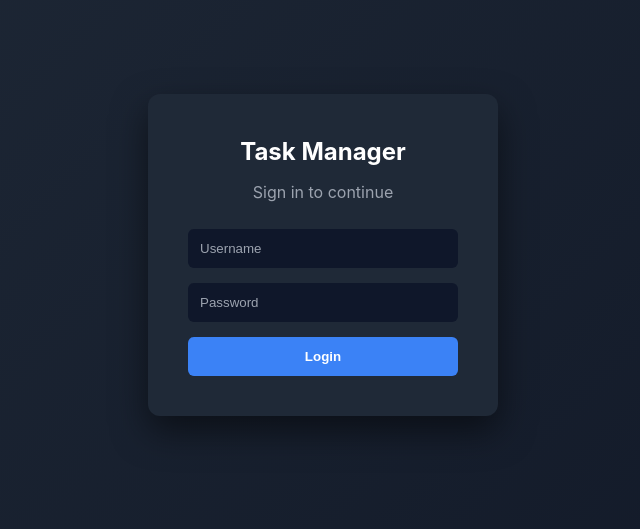
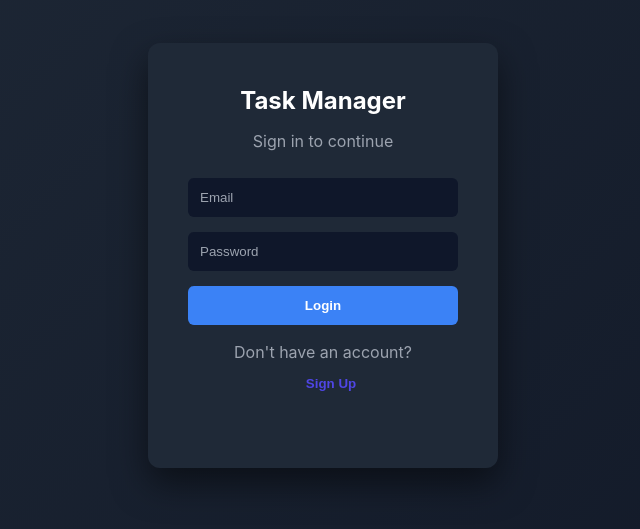
Before and after one commit to Lokeshkarri231/-task-manager-dashboard-, a React (Vite) app: page / in a window 1280 px wide. Shown: the part 145-674 px from the top of the page, without its empty margins (317-957 px from the left). Built offline with nearby package versions, Linux system fonts and the light colour scheme.

Commit message:
Added Supabase auth with signup/login

```diff
--- a/src/pages/Login.jsx
+++ b/src/pages/Login.jsx
@@ -1,38 +1,77 @@
 import React, { useState } from "react";
 import { useNavigate } from "react-router-dom";
 import "../App.css";
+import { supabase } from "../lib/supabaseClient";
+import { signUpUser } from "../services/auth";
 
 function Login() {
-  const [username, setUsername] = useState("");
+  const [isSignup, setIsSignup] = useState(false);
+  const [name, setName] = useState("");
+  const [email, setEmail] = useState("");
   const [password, setPassword] = useState("");
+
   const navigate = useNavigate();
 
-  const handleLogin = (e) => {
+  // 🔐 LOGIN
+  const handleLogin = async (e) => {
     e.preventDefault();
 
-    if (username && password) {
-      localStorage.setItem("isLoggedIn", "true");
+    const { data, error } = await supabase.auth.signInWithPassword({
+      email,
+      password,
+    });
+
+    if (error) {
+      alert(error.message);
+    } else {
+      alert("Login successful 🚀");
       navigate("/dashboard");
-    } else {
-      alert("Please enter username and password");
+    }
+  };
+
+  // 🆕 SIGNUP
+  const handleSignup = async (e) => {
+    e.preventDefault();
+
+    const res = await signUpUser({
+      name,
+      email,
+      password,
+    });
+
+    if (res) {
+      alert("Signup successful 🚀");
+      setIsSignup(false); // switch back to login
     }
   };
 
   return (
     <div className="login-container">
       <div className="login-card">
+        <h2 className="login-title">Task Manager</h2>
+        <p className="login-subtitle">
+          {isSignup ? "Create your account" : "Sign in to continue"}
+        </p>
 
-        <h2 className="login-title">Task Manager</h2>
-        <p className="login-subtitle">Sign in to continue</p>
+        <form onSubmit={isSignup ? handleSignup : handleLogin}>
 
-        <form onSubmit={handleLogin}>
+          {/* Name field only for signup */}
+          {isSignup && (
+            <input
+              className="login-input"
+              type="text"
+              placeholder="Name"
+              value={name}
+              onChange={(e) => setName(e.target.value)}
+            />
+          )}
 
           <input
             className="login-input"
-            type="text"
-            placeholder="Username"
-            value={username}
-            onChange={(e) => setUsername(e.target.value)}
+            type="email"
+            placeholder="Email"
+            value={email}
+            onChange={(e) => setEmail(e.target.value)}
           />
 
           <input
@@ -44,10 +83,30 @@ function Login() {
           />
 
           <button className="login-button" type="submit">
-            Login
+            {isSignup ? "Sign Up" : "Login"}
           </button>
+        </form>
 
-        </form>
+        {/* Toggle */}
+        <p style={{ marginTop: "15px" }}>
+          {isSignup
+            ? "Already have an account?"
+            : "Don't have an account?"}
+
+          <button
+            style={{
+              marginLeft: "8px",
+              background: "none",
+              border: "none",
+              color: "#4f46e5",
+              cursor: "pointer",
+              fontWeight: "bold",
+            }}
+            onClick={() => setIsSignup(!isSignup)}
+          >
+            {isSignup ? "Login" : "Sign Up"}
+          </button>
+        </p>
       </div>
     </div>
   );
--- /dev/null
+++ b/src/services/auth.js
@@ -0,0 +1,33 @@
+import { supabase } from '../lib/supabaseClient'
+
+export async function signUpUser({ name, email, password }) {
+  const { data, error } = await supabase.auth.signUp({
+    email,
+    password
+  })
+
+  if (error) {
+    alert(error.message)
+    return null
+  }
+
+  const user = data.user
+
+  if (user) {
+    const { error: profileError } = await supabase
+      .from('profiles')
+      .insert([
+        {
+          id: user.id,
+          name,
+          role: 'user'
+        }
+      ])
+
+    if (profileError) {
+      console.error(profileError)
+    }
+  }
+
+  return data
+}
```
